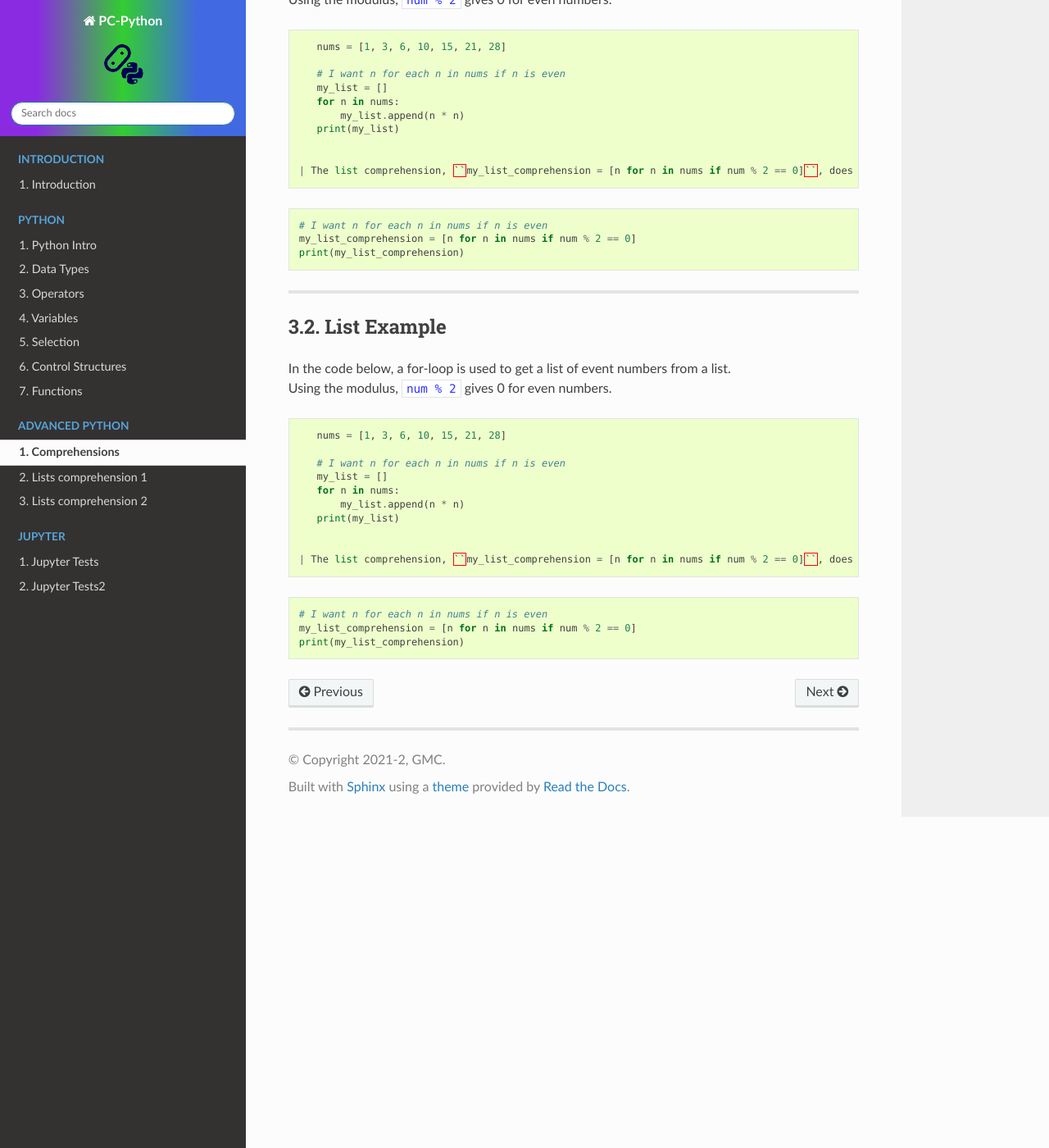
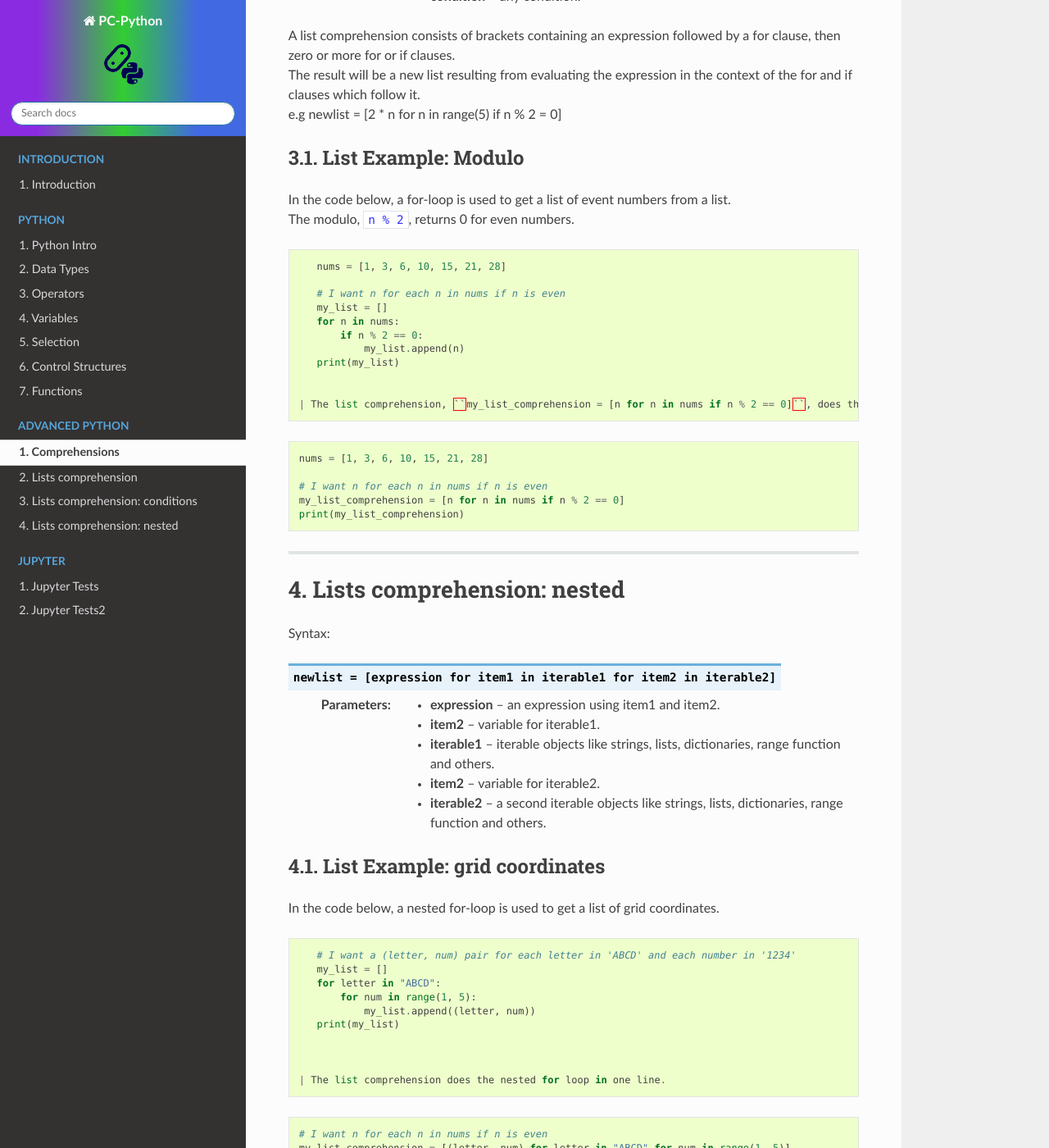
Before and after one commit to gmc-code/PC-Python, a Sphinx documentation site: the page built from docs/python/comprehensions.rst, in a window 1280 px wide and 1400 px high, scrolled down 3075 px. Shown: the whole window at 82% size. Built offline with Sphinx 7.4.7 and the Read the Docs theme 2.0.0, drawn with Linux system fonts in a browser that asks for light colours; pages that are not in the unit, such as notebooks, are missing from menus; some of the changed text lies outside the part shown.

Commit message:
comprehension

```diff
--- a/docs/python/comprehensions.rst
+++ b/docs/python/comprehensions.rst
@@ -59,11 +59,12 @@
     my_list_comprehension = [n for n in nums]
     print(my_list_comprehension)
 
-
+.. image:: images/list_comprehension_colours.png
+    :scale: 100 %
 
 ----
 
-Lists Example 2: range
+Lists Example: range
 -------------------------
 
 | In the code below, a for-loop is used to get each value from the range function then append it to a new list, my_list.
@@ -90,8 +91,8 @@
 
 ----
 
-List Example 3
--------------------
+List Example: n * n
+-----------------------
 
 | In the code below, a for-loop is used to get each value from an original list then append a calculated value to a new list, my_list.
 
@@ -129,9 +130,9 @@
 
 ----
 
-==========================
-Lists comprehension 2
-==========================
+=====================================
+Lists comprehension: conditions
+=====================================
 
 Syntax:
 
@@ -147,11 +148,11 @@
 | e.g newlist = [2 * n for n in range(5) if n % 2 = 0]
 
 
-List Example
--------------------
+List Example: Modulo
+------------------------
 
 | In the code below, a for-loop is used to get a list of event numbers from a list.
-| Using the modulus, ``num % 2`` gives 0 for even numbers.
+| The modulo, ``n % 2``, returns 0 for even numbers.
 
 
 .. code-block:: python
@@ -162,45 +163,62 @@
     # I want n for each n in nums if n is even
     my_list = []
     for n in nums:
-        my_list.append(n * n)
+        if n % 2 == 0:
+            my_list.append(n)
     print(my_list)
 
 
- | The list comprehension, ``my_list_comprehension = [n for n in nums if num % 2 == 0]``, does this in one line.
+ | The list comprehension, ``my_list_comprehension = [n for n in nums if n % 2 == 0]``, does this in one line.
+
+.. code-block:: python
+
+    nums = [1, 3, 6, 10, 15, 21, 28]
+
+    # I want n for each n in nums if n is even
+    my_list_comprehension = [n for n in nums if n % 2 == 0]
+    print(my_list_comprehension)
+
+----
+
+=====================================
+Lists comprehension: nested
+=====================================
+
+
+Syntax:
+
+.. py:function:: newlist = [expression for item1 in iterable1 for item2 in iterable2]
+
+    :param expression: an expression using item1 and item2.
+    :param item2:  variable for iterable1.
+    :param iterable1: iterable objects like strings, lists, dictionaries, range function and others.
+    :param item2:  variable for iterable2.
+    :param iterable2: a second iterable objects like strings, lists, dictionaries, range function and others.
+
+
+List Example: grid coordinates
+-----------------------------------
+
+| In the code below, a nested for-loop is used to get a list of grid coordinates.
+
+
+.. code-block:: python
+
+
+    # I want a (letter, num) pair for each letter in 'ABCD' and each number in '1234'
+    my_list = []
+    for letter in "ABCD":
+        for num in range(1, 5):
+            my_list.append((letter, num))
+    print(my_list)
+
+
+
+ | The list comprehension does the nested for loop in one line.
 
 .. code-block:: python
 
 
     # I want n for each n in nums if n is even
-    my_list_comprehension = [n for n in nums if num % 2 == 0]
+    my_list_comprehension = [(letter, num) for letter in "ABCD" for num in range(1, 5)]
     print(my_list_comprehension)
-
-----
-
-List Example
--------------------
-
-| In the code below, a for-loop is used to get a list of event numbers from a list.
-| Using the modulus, ``num % 2`` gives 0 for even numbers.
-
-
-.. code-block:: python
-
-
-    nums = [1, 3, 6, 10, 15, 21, 28]
-
-    # I want n for each n in nums if n is even
-    my_list = []
-    for n in nums:
-        my_list.append(n * n)
-    print(my_list)
-
-
- | The list comprehension, ``my_list_comprehension = [n for n in nums if num % 2 == 0]``, does this in one line.
-
-.. code-block:: python
-
-
-    # I want n for each n in nums if n is even
-    my_list_comprehension = [n for n in nums if num % 2 == 0]
-    print(my_list_comprehension)
```
Also changed, not shown: other parts of docs/python/comprehensions.rst (+5 -5 lines), docs/python/images/list_comprehension_colours.png (added), docs/python/images/list_comprehension_colours_conditional.png (added), docs/python/images/list_comprehension_colours_nested.png (added), 1 other file.
